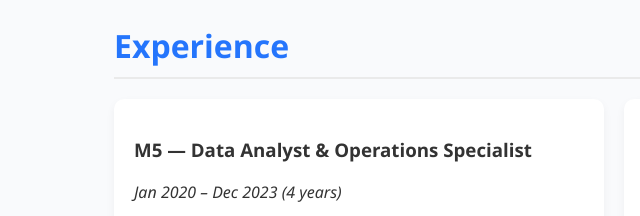
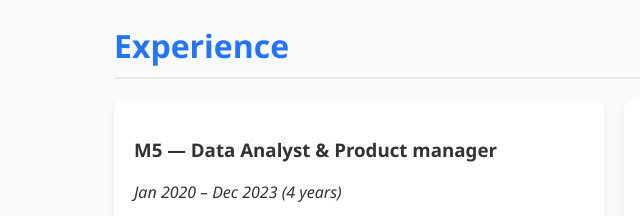
Before and after one commit to maira148/myportfolio2, a plain HTML site: page index.html in a window 1280 px wide. Shown: the part 1260-1476 px from the top of the page, 26-666 px from the left. Drawn offline with Linux system fonts and the light colour scheme.

Commit message:
Add files via upload

```diff
--- a/index.html
+++ b/index.html
@@ -160,7 +160,7 @@
         <h2>Experience</h2>
         <div class="experience">
             <div class="card">
-                <h3>M5 — Data Analyst & Operations Specialist</h3>
+                <h3>M5 — Data Analyst & Product manager</h3>
                 <p><em>Jan 2020 – Dec 2023 (4 years)</em></p>
                 <ul>
                     <li>Led data projects with Python & SQL</li>
```
Also changed, not shown: 1 other file.
